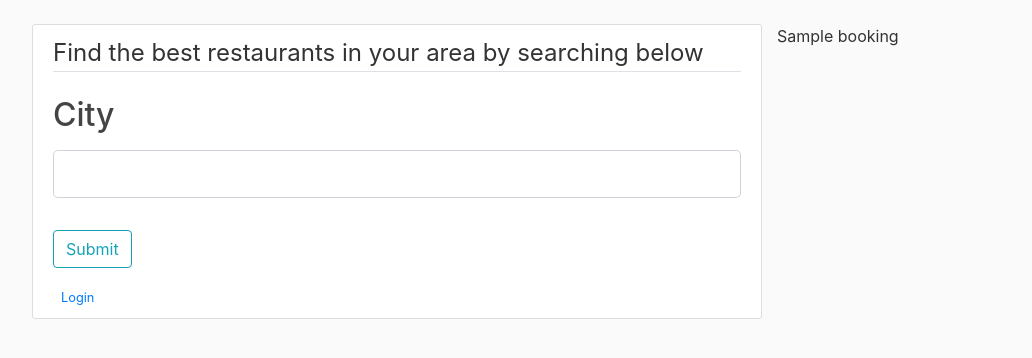
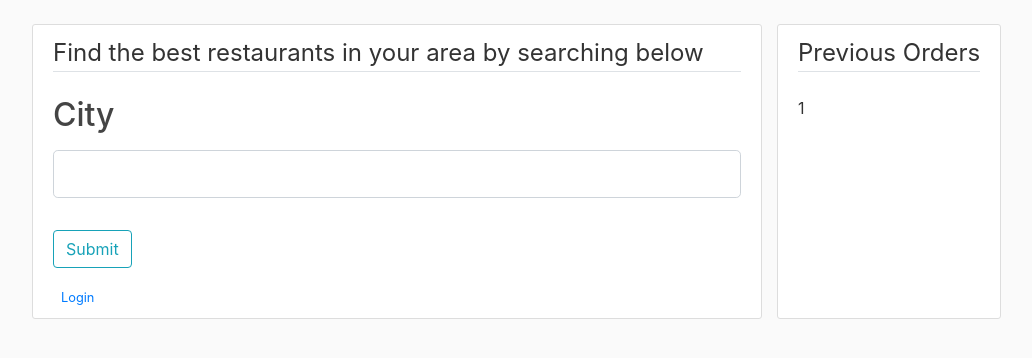
Before and after one commit to vsg2608/DBMS_Project_1, a Python web app: template restaurantApp/templates/home.html in a window 1280 px wide. Shown: the part 56-414 px from the top of the page, without its empty margins (53-1085 px from the left). Run offline with Jinja, Linux system fonts and the light colour scheme; the template is opened without the code that fills it: most values are stand-ins (such as "Sample title", 1, 10 or a date in 2020); form fields are guessed from the names that the template uses; some libraries are stand-ins or nearby versions.

Commit message:
Transactions working

```diff
--- a/restaurantApp/forms.py
+++ b/restaurantApp/forms.py
@@ -49,5 +49,5 @@ class homeSearch(FlaskForm):
 
 class tableBookingForm(FlaskForm):
     noOfMembers     = IntegerField('Table for',validators=[DataRequired()])
-    date        = DateTimeField("Booking Date, Time",format="%Y-%m-%d", validators=[DataRequired()])
+    date        = DateTimeField("Booking Date, Time (Upto 7 days from now)",format="%Y-%m-%d", validators=[DataRequired()])
     submit          = SubmitField('Book Table')
--- a/restaurantApp/routes.py
+++ b/restaurantApp/routes.py
@@ -17,7 +17,8 @@ def home():
         print(bookings)
     else:
         bookings=[]
-    return render_template('home.html', form=form, title="Home",bookings=bookings)
+    image_file= url_for('static', filename='restaurant_pics/default.jpg')
+    return render_template('home.html', form=form, title="Home",bookings=bookings, image_file=image_file)
 
 @app.route('/about')
 def about():
--- a/restaurantApp/templates/home.html
+++ b/restaurantApp/templates/home.html
@@ -34,8 +34,11 @@
 
 {% if 'user' in session %}
     {% block Sidebar %}
-        {% for booking in bookings  %}
-            {{ booking[3] }}
-        {% endfor %}
+        <div class="content-section">
+            <legend class="border-bottom mb-4">Previous Orders</legend>
+            {% for booking in bookings  %}
+                {{ booking[0] }}
+            {% endfor %}
+        </div>
     {% endblock Sidebar %}
 {% endif %}
--- a/restaurantApp/templates/restaurant.html
+++ b/restaurantApp/templates/restaurant.html
@@ -17,7 +17,7 @@
         <form method="POST" action="">
             {{ form.hidden_tag() }}
             <fieldset class="form-group">
-                <legend class="border-bottom mb-4">Book a Table</legend>
+                <legend class="border-bottom mb-4">Book a Table </legend>
                 <div class="form-group">
                     {{ form.noOfMembers.label(class="form-control-label") }}
                     {% if form.noOfMembers.errors %}
```
Also changed, not shown: restaurantApp/templates/bookingsidebar.html (added, +13 -0 lines).
